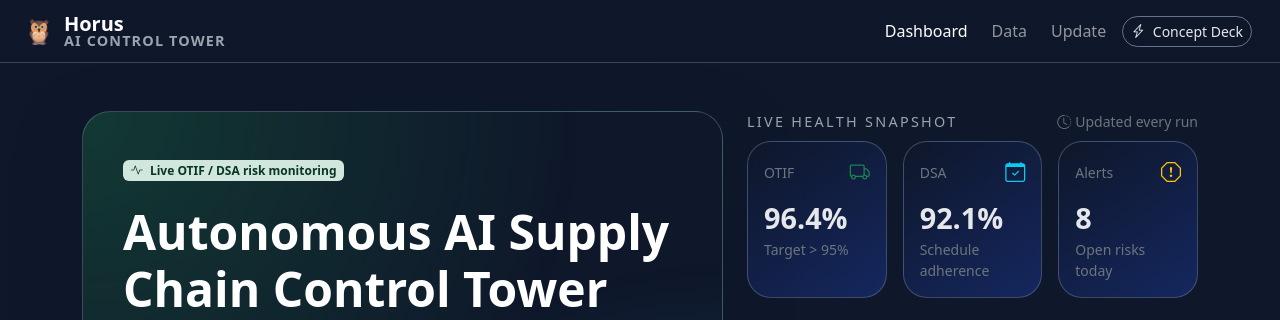
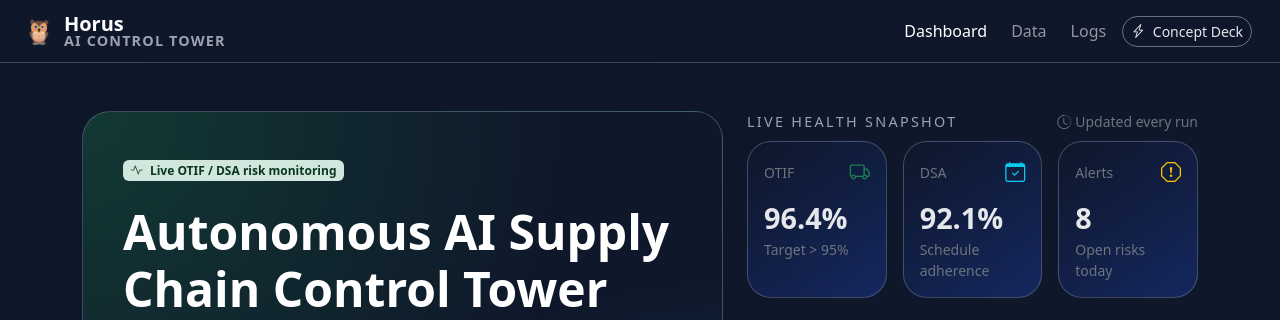
Before and after one commit to Nikhil-Sehrai/Horus_AI_Control_Tower, a Django app: page / in a window 1280 px wide. Shown: the top 320 px of the page. Run offline with Django 5.2, Linux system fonts and the light colour scheme.

Commit message:
Update home.html

```diff
--- a/home/templates/home/home.html
+++ b/home/templates/home/home.html
@@ -125,7 +125,7 @@
         <ul class="navbar-nav ms-auto mb-2 mb-lg-0 align-items-lg-center">
           <li class="nav-item mx-lg-1"><a class="nav-link active" href="/dashboard">Dashboard</a></li>
           <li class="nav-item mx-lg-1"><a class="nav-link" href="https://docs.google.com/spreadsheets/d/1aSZ_hTChe9OmxTGuAByzKMn4s61wikT8Ke8A7tOXRaw/edit?gid=558445981#gid=558445981">Data</a></li>
-          <li class="nav-item mx-lg-1"><a class="nav-link" href="https://docs.google.com/spreadsheets/d/1aSZ_hTChe9OmxTGuAByzKMn4s61wikT8Ke8A7tOXRaw/edit?gid=558445981#gid=558445981">Update</a></li>
+          <li class="nav-item mx-lg-1"><a class="nav-link" href="https://docs.google.com/spreadsheets/d/1PnhJxYZqpoTKMnzJl7QAEYDreyxW0EvkrWVsprCg0zE/edit?gid=0#gid=0">Logs</a></li>
           <li class="nav-item mx-lg-1 mt-2 mt-lg-0">
             <a class="btn btn-sm btn-outline-soft" href="problem.html">
               <i class="bi bi-lightning-charge me-1"></i>
```
